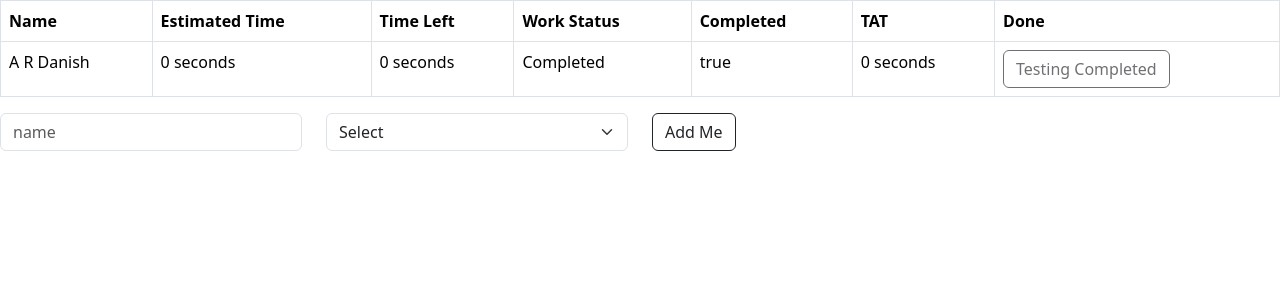
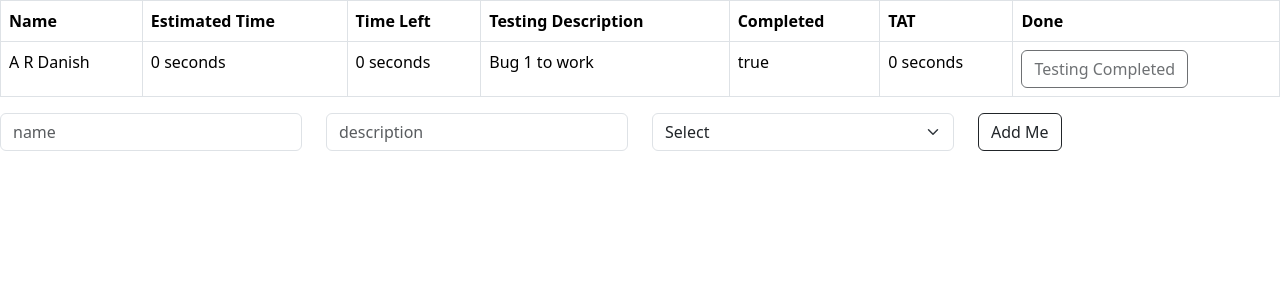
Before and after one commit to helloardanish/arenv, an Angular app: page /testing in a window 1280 px wide. Shown: the top 300 px of the page. Built offline with nearby package versions, Linux system fonts and the light colour scheme.

Commit message:
user task management

```diff
--- a/src/app/testingqueue/testingqueue.component.html
+++ b/src/app/testingqueue/testingqueue.component.html
@@ -18,7 +18,7 @@
             <td>{{ row.name }}</td>
             <td>{{ row.estimatedTime }} seconds</td>
             <td>{{ row.timeLeft }} seconds</td>
-            <td>{{ row.workStatus }}</td>
+            <td>{{ row.testingDescription }}</td>
             <td>{{ row.completed }}</td>
             <td>{{ row.tat }} seconds</td>
 
@@ -37,6 +37,10 @@
       <input type="text" class="form-control" placeholder="name" aria-label="name" [(ngModel)]="name">
     </div>
     <div class="col-sm-3">
+      <input type="text" class="form-control" placeholder="description" aria-label="name" [(ngModel)]="testingDescriptionInput">
+    </div>
+
+    <div class="col-sm-3">
       <select class="form-select" id="selectedtimer" [(ngModel)]="selectedTimeOption">
         <option value="select" disabled selected>Select</option>
         <option value="5min">5 Min</option>
@@ -52,7 +56,5 @@
     <div class="col-sm-3">
       <button type="button" class="btn btn-outline-dark" (click)="addTestingUser()">Add Me</button>
     </div>
-    <div class="col-sm-3">
 
-    </div>
   </div>
--- a/src/app/testingqueue/testingqueue.component.ts
+++ b/src/app/testingqueue/testingqueue.component.ts
@@ -18,6 +18,9 @@ import { FormsModule } from '@angular/forms';
 export class TestingqueueComponent {
   testingUserName: string = '';
   name: string = '';
+  testingDescriptionInput: string = '';
+
+
   selectedTimeOption: string = "select";
   userActive: boolean = false;
   timeRunningForUser: boolean = false;
@@ -33,7 +36,7 @@ export class TestingqueueComponent {
     //this.disableTestingCompletedButton[0] = true;
   }
 
-  headings = ['Name', 'Estimated Time', 'Time Left', 'Work Status', 'Completed', 'TAT']
+  headings = ['Name', 'Estimated Time', 'Time Left', 'Testing Description', 'Completed', 'TAT']
 
 
 
@@ -41,7 +44,7 @@ export class TestingqueueComponent {
     name: string,
     estimatedTime: number,
     timeLeft: number,
-    workStatus: string,
+    testingDescription: string,
     completed: boolean,
     tat: number,
   }[] = [
@@ -49,7 +52,7 @@ export class TestingqueueComponent {
       name: 'A R Danish',
       estimatedTime: 0,
       timeLeft: 0,
-      workStatus: 'Completed',
+      testingDescription: 'Bug 1 to work',
       completed: true,
       tat: 0,
     },
@@ -60,7 +63,6 @@ export class TestingqueueComponent {
     console.log('Testing completed for '+this.workers[index].name);
 
     this.disableTestingCompletedButton[index] = true;
-    this.workers[index].workStatus = 'Completed';
     this.workers[index].completed = true;
 
     this.workers[index].tat = this.workers[index].estimatedTime - this.workers[index].timeLeft;
@@ -74,11 +76,14 @@ export class TestingqueueComponent {
   }
 
   addTestingUser(){
+
+    if((this.name != '') && (this.name.length > 2) && (this.testingDescriptionInput != '') && (this.testingDescriptionInput.length > 5) && (this.selectedTimeOption != "select")){
+
       console.log("Adding "+this.name+ "for time: "+this.selectedTimeOption);
 
       const selectedTime = this.getSelectedTime(this.selectedTimeOption)*60;
 
-    this.workers.push({name: this.name, estimatedTime:selectedTime, timeLeft: selectedTime, workStatus: 'Pending', completed: false, tat: 0});
+      this.workers.push({name: this.name, estimatedTime:selectedTime, timeLeft: selectedTime, testingDescription: this.testingDescriptionInput, completed: false, tat: 0});
 
       /*
       let currActive = false;
@@ -98,6 +103,12 @@ export class TestingqueueComponent {
 
       this.name = '';
       this.selectedTimeOption="select";
+
+    }else{
+      console.log('Please enter correct details');
+      // TODO - Add error message as required
+    }
+
   }
 
 
```
Lines whose indentation alone changed are shown as unchanged.
